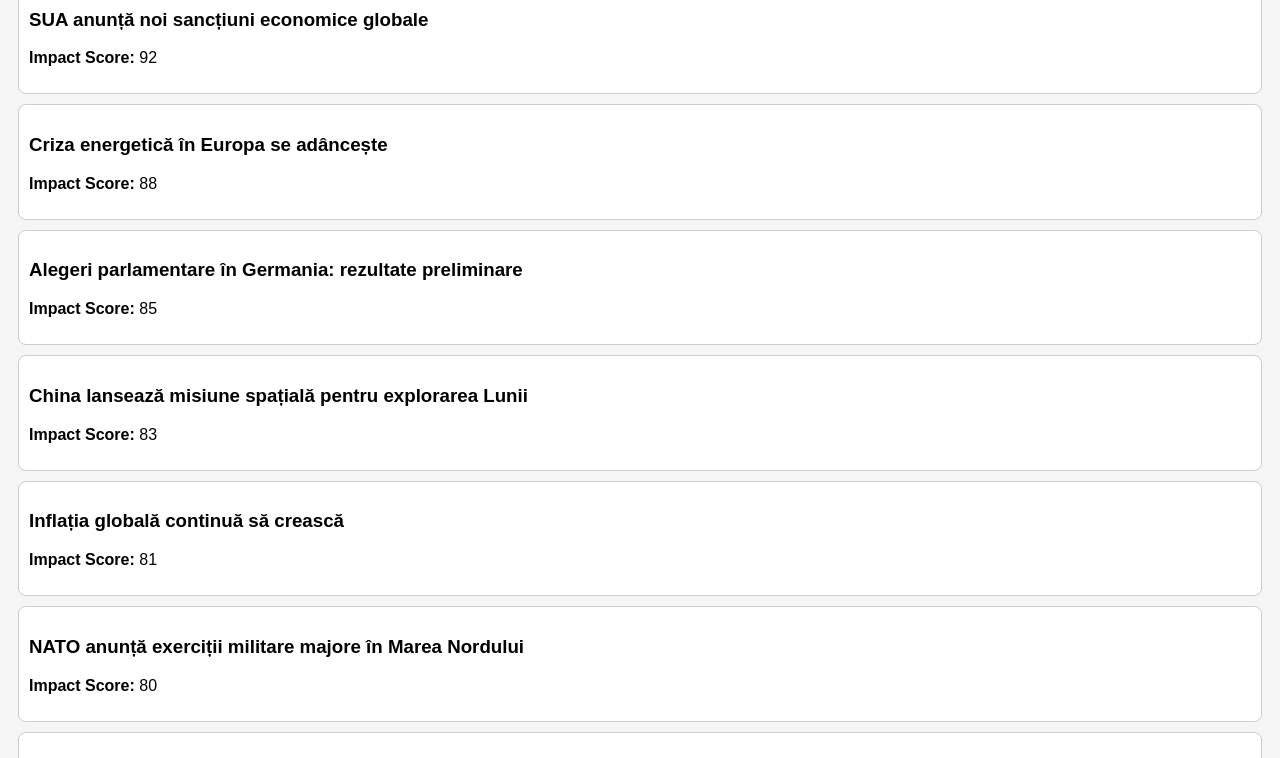
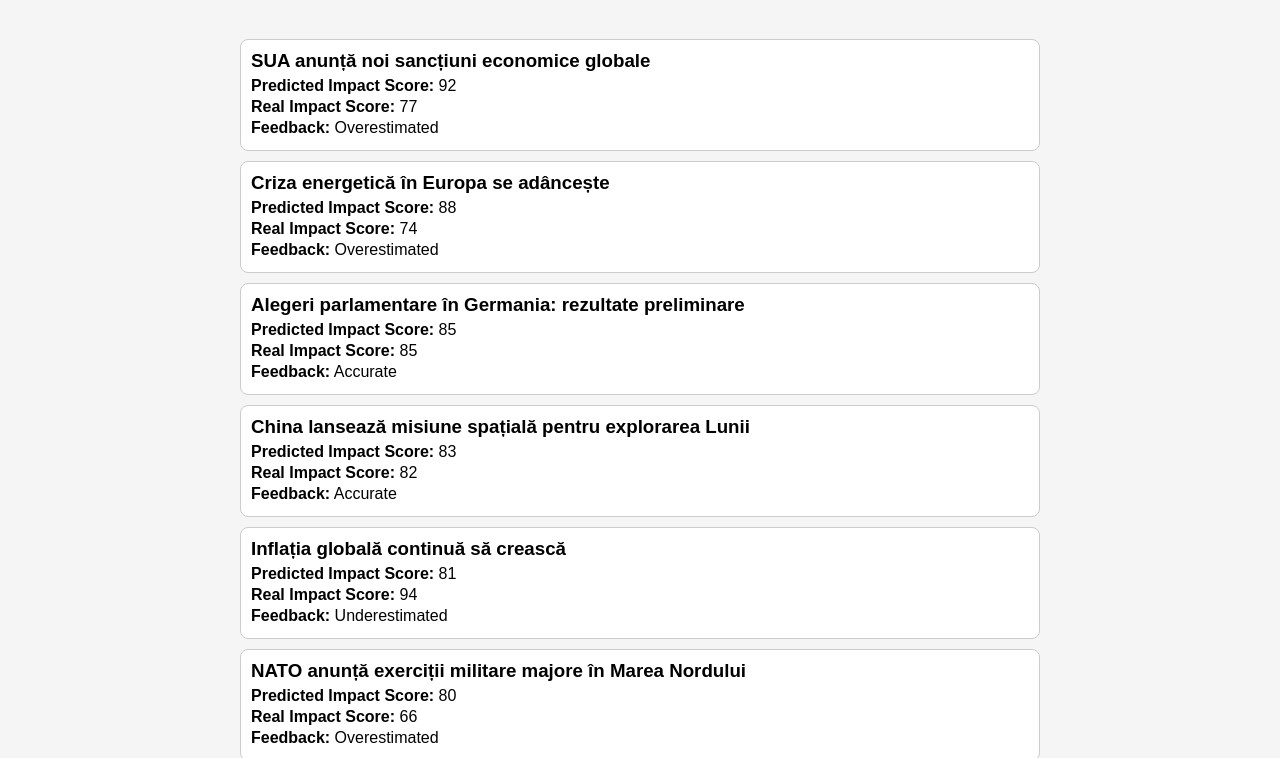
Before and after one commit to fatuvirgil/Impact, a plain HTML site: page index.html in a window 1280 px wide. Shown: the part 101-859 px from the top of the page. Drawn offline with Linux system fonts and the light colour scheme.

Commit message:
Update index.html

```diff
--- a/index.html
+++ b/index.html
@@ -1,4 +1,3 @@
-
 <!DOCTYPE html>
 <html lang="ro">
 <head>
@@ -8,7 +7,12 @@
   <link rel="manifest" href="manifest.json">
   <meta name="theme-color" content="#111111">
   <style>
-    body { font-family: Arial, sans-serif; background: #f5f5f5; }
+    body { font-family: Arial, sans-serif; background: #f5f5f5; margin:0; padding:0; }
+    h1 { text-align: center; padding: 20px 0; }
+    #news-container { max-width: 800px; margin: auto; padding: 10px; }
+    .card { border: 1px solid #ccc; margin: 10px 0; padding: 10px; border-radius: 8px; background-color: #fff; }
+    .card h3 { margin: 0 0 5px; }
+    .card p { margin: 3px 0; }
   </style>
 </head>
 <body>
@@ -16,6 +20,7 @@
   <div id="news-container"></div>
 
   <script>
+    // Top 25 știri mock
     const topNews = [
       { title: "SUA anunță noi sancțiuni economice globale", score: 92 },
       { title: "Criza energetică în Europa se adâncește", score: 88 },
@@ -45,18 +50,31 @@
     ];
 
     const container = document.getElementById('news-container');
-    topNews.sort((a, b) => b.score - a.score); // cele mai importante sus
 
+    // Sortează descrescător după Impact Score prezis
+    topNews.sort((a, b) => b.score - a.score);
+
+    // Simulare impact real și feedback
+    topNews.forEach(news => {
+      news.realScore = Math.max(0, Math.min(100, news.score + (Math.floor(Math.random() * 31) - 15)));
+      if (news.realScore > news.score + 5) {
+        news.feedback = "Underestimated";
+      } else if (news.realScore < news.score - 5) {
+        news.feedback = "Overestimated";
+      } else {
+        news.feedback = "Accurate";
+      }
+    });
+
+    // Afișare carduri
     topNews.forEach(news => {
       const card = document.createElement('div');
-      card.style.border = "1px solid #ccc";
-      card.style.margin = "10px";
-      card.style.padding = "10px";
-      card.style.borderRadius = "8px";
-      card.style.backgroundColor = "#fff";
+      card.className = "card";
       card.innerHTML = `
         <h3>${news.title}</h3>
-        <p><strong>Impact Score:</strong> ${news.score}</p>
+        <p><strong>Predicted Impact Score:</strong> ${news.score}</p>
+        <p><strong>Real Impact Score:</strong> ${news.realScore}</p>
+        <p><strong>Feedback:</strong> ${news.feedback}</p>
       `;
       container.appendChild(card);
     });
```
